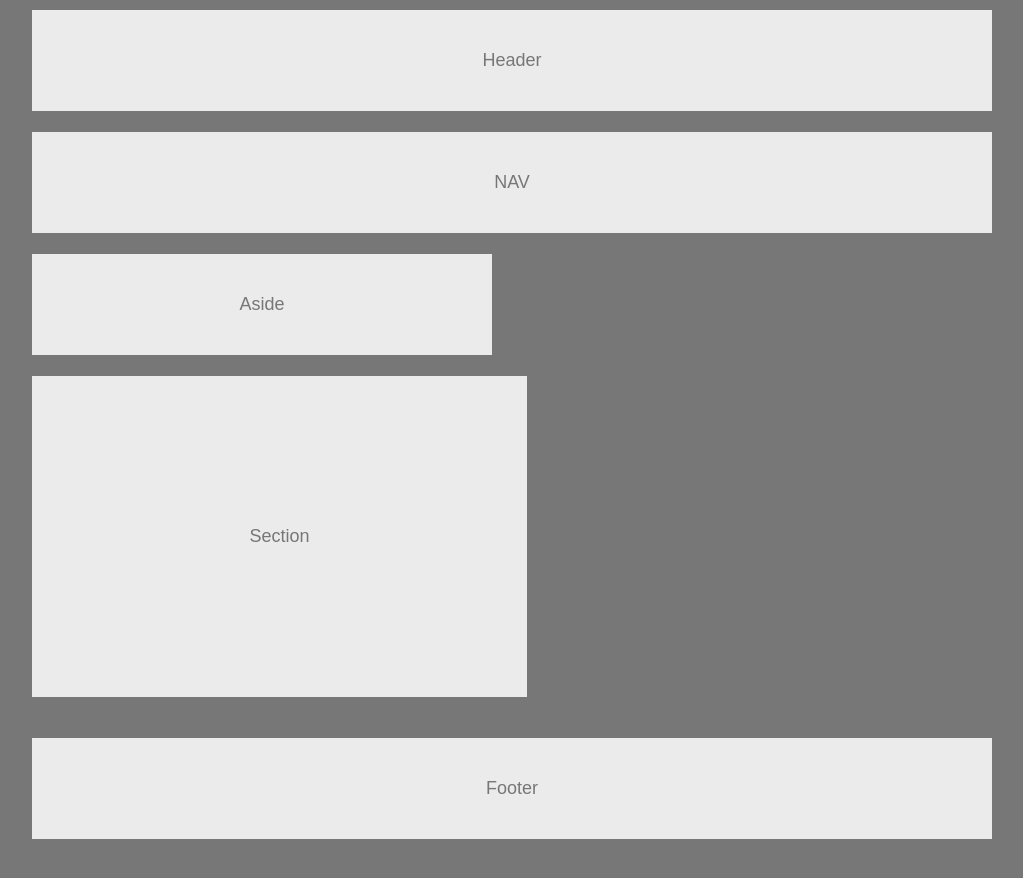
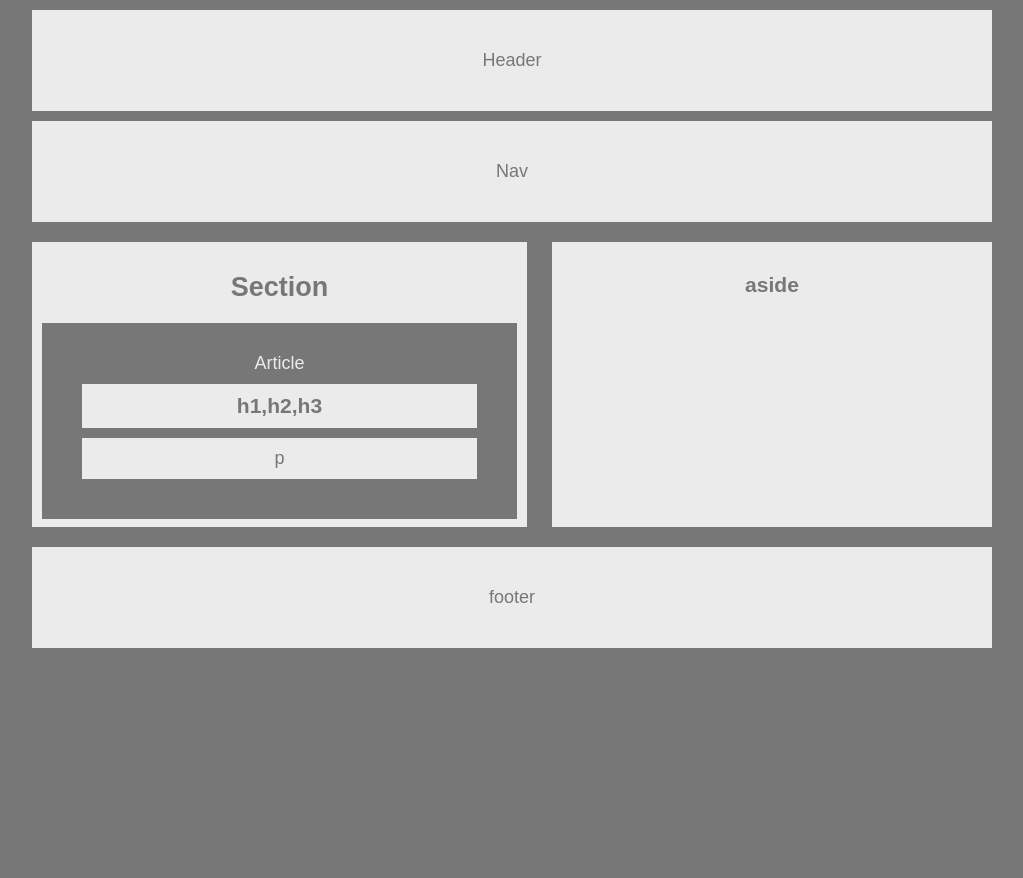
Before and after one commit to asanderson09/HW-Wireframe, a plain HTML site: page index.html in a window 1280 px wide. Shown: the whole page, without its empty margins (128-1151 px from the left). After the commit the page ends 800 px from the top, so only its background shows below. Drawn offline with Linux system fonts and the light colour scheme.

Commit message:
Restart and complete

```diff
--- a/index.html
+++ b/index.html
@@ -6,30 +6,27 @@
 
 </head>
 <body>
+    <header>Header</header>
 
-    <div id="header">
-        <header>Header</header>
-    </div>
-    <br>
+    <nav>Nav</nav>
 
-    <div id="nav">
-        NAV
-    </div>
-    <br>
+        <div class="columns">
+            <section>
+                <h1>Section</h1>
 
-    <div id="aside">
-        Aside
-    </div>
-    <br>
-    <div id="section">
-        Section
+                <article>
+                    Article
+                    <h1>h1,h2,h3</h1>
+                    <p>p</p>
+                </article>
 
-    </div>
-    <br>
+            </section>
+            <aside>
+                <h3>aside</h3>
+            </aside>
+        </div>
 
-    <div id="footer">
-        Footer
-    </div>
+    <footer>footer</footer>
 
 </body>
 </html>
--- a/style.css
+++ b/style.css
@@ -12,35 +12,57 @@ text-align: center;
 }
 
 
-#header {
+header {
     background-color: #ebebeb;
     padding: 40px;
     margin-top: 10px;
+    margin-bottom: 10px;
+    padding: 40px;
 }
 
-#nav {
+nav {
     background-color: #ebebeb;
-    padding: 40px
+    padding: 40px;
+    margin-bottom: 20px;
 }
 
-#section {
+section {
+    float: left;
+    width: 495px;
+    height: 285px;
     background-color:#ebebeb;
-    width: 495px;
-    padding: 150px;
-    margin-bottom: 20px;
+    padding: 10px;
+}
+aside {
+    float: right;
+    width: 440px;
+    height: 285px;
+    background-color: #ebebeb;
+    margin-left: 10px;
+    padding: 10px;
+}
+
+article {
+    color: #ebebeb;
+    background: #777;
+    padding: 30px;
+}
+
+h1, p {
+    color: #777;
+    background: #ebebeb;
+    padding: 10px;
+    margin: 10px;
+}
+.columns:after {
+    display: block;
+    content: "";
+    clear: both;
+}
+footer {
+    background-color: #ebebeb;
+    padding: 40px;
+    margin-top: 20px;
+    margin-bottom: 100px;
 
 }
-
-#aside {
-    background-color: #ebebeb;
-    width: 460px;
-    padding: 40px;
-
-}
-
-#footer {
-    clear: both;
-    background-color:#ebebeb;
-    padding: 40px;
-    margin-bottom: 100px;
-}
```
